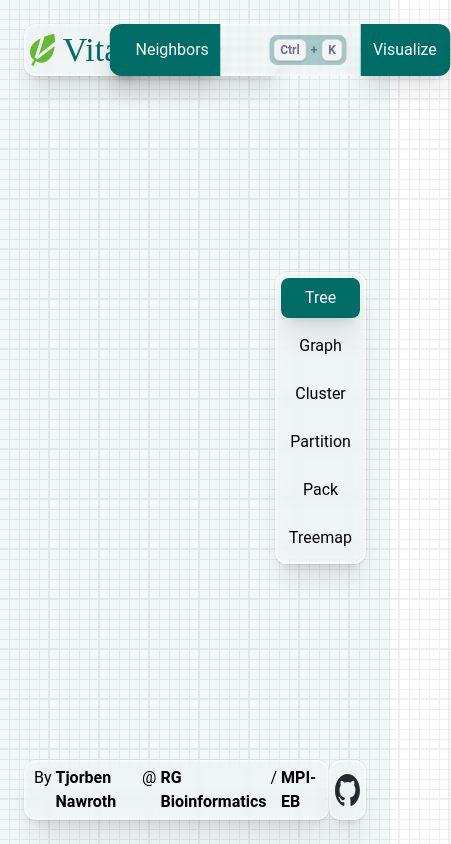
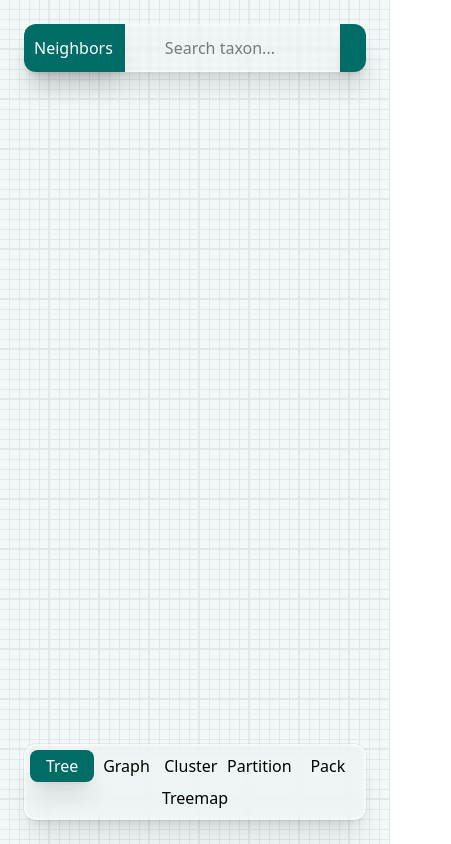
Before and after one commit to Tjorbenn/Vitax, a website built with Vite: page index.html in a window 390 px wide. Shown: the whole page, 451 px wide, since content can reach past the window. Built offline with nearby package versions, Linux system fonts and the light colour scheme.

Commit message:
Added responsive behavior to header and footer and moved the display type into the footer

```diff
--- a/index.html
+++ b/index.html
@@ -29,11 +29,11 @@
       >
         <header
           id="menu-header"
-          class="relative flex h-full w-full flex-initial basis-1/24 flex-row items-start justify-start gap-4"
+          class="relative flex h-fit w-full flex-initial flex-row items-center justify-center gap-4 lg:justify-between"
         >
           <div
             id="menu-header-title"
-            class="round-box floating glass bouncy flex h-fit w-fit shrink-0 flex-row items-center gap-2 cursor-default pointer-events-auto"
+            class="round-box floating glass bouncy hidden h-full w-fit shrink-0 flex-row items-center gap-2 self-start cursor-default pointer-events-auto lg:flex"
           >
             <img
               src="images/logo.svg"
@@ -47,7 +47,7 @@
           </div>
           <search
             id="taxonomy-search"
-            class="floating absolute left-1/2 top-0 -translate-x-1/2 mx-auto flex h-full w-1/2 items-center rounded-xl transition-all duration-300 ease-in-out focus-within:scale-105 focus-within:shadow-2xl hover:scale-105 hover:shadow-2xl pointer-events-auto"
+            class="floating flex w-full h-12 items-center rounded-xl transition-all duration-300 ease-in-out focus-within:scale-105 focus-within:shadow-2xl hover:scale-105 hover:shadow-2xl pointer-events-auto lg:absolute lg:left-1/2 lg:-translate-x-1/2 lg:w-1/2"
           >
             <fieldset
               title="Search Taxonomy"
@@ -55,10 +55,10 @@
             >
               <button
                 id="taxonomy-type-dropdown"
-                class="bg-green border-green/50 h-full cursor-pointer rounded-l-xl border-y-2 border-l-2 p-1 pl-6 pr-3 text-white shadow-xl transition-transform duration-75 active:scale-90 z-9"
+                class="bg-green border-green/50 h-full cursor-pointer rounded-l-xl border-y-2 border-l-2 p-1 text-white shadow-xl transition-transform duration-75 active:scale-90 z-9 pl-2 pr-3 flex flex-row items-center justify-center"
               >
                 <icon-material-symbols-arrow-drop-down-rounded
-                  class="text-white absolute left-1 z-10 text-center top-1/2 -translate-y-1/2"
+                  class="text-white relative text-center"
                 ></icon-material-symbols-arrow-drop-down-rounded>
                 <span id="taxonomy-type"> Neighbors </span>
               </button>
@@ -70,11 +70,11 @@
                   id="taxonomy-search-input"
                   type="search"
                   placeholder="Search taxon..."
-                  class="h-full w-full border-y-2 border-white/50 bg-white/5 p-1 pr-25 pl-10 backdrop-blur-[2px] outline-none z-9"
+                  class="h-full w-full border-y-2 border-white/50 bg-white/5 p-1 pr-4 pl-10 backdrop-blur-[2px] outline-none z-9 lg:pr-25"
                 />
               </div>
               <div
-                class="bg-green/30 pointer-events-none absolute top-1/2 right-26 z-10 flex -translate-y-1/2 items-center space-x-1 rounded-lg p-1 inset-shadow-sm"
+                class="bg-green/30 pointer-events-none absolute top-1/2 right-30 z-10 hidden -translate-y-1/2 items-center space-x-1 rounded-lg p-1 inset-shadow-sm lg:flex"
               >
                 <kbd
                   class="rounded-md border border-gray-300 bg-gray-100 px-1.5 py-0.5 font-sans text-xs font-semibold text-gray-500 shadow-sm"
@@ -89,9 +89,12 @@
               <button
                 id="taxonomy-visualize-button"
                 type="submit"
-                class="bg-green border-green/50 h-full cursor-pointer rounded-r-xl border-y-2 border-r-2 p-1 px-3 text-white shadow-xl transition-transform duration-75 active:scale-90 z-9"
+                class="bg-green border-green/50 h-full cursor-pointer rounded-r-xl border-y-2 border-r-2 p-1 text-white shadow-xl transition-transform duration-75 active:scale-90 z-9 px-3 flex flex-row items-center justify-center"
               >
-                Visualize
+                <span class="hidden mr-1 md:block"> Visualize </span>
+                <icon-material-symbols-draw-collage
+                  class="text-white relative text-center md:hidden"
+                ></icon-material-symbols-draw-collage>
               </button>
             </fieldset>
             <ul
@@ -132,16 +135,44 @@
             </div>
           </search>
         </header>
-        <div
-          id="menu-middle"
-          class="flex w-full flex-auto shrink-3 flex-row items-center justify-end pointer-events-none"
+        <footer
+          id="menu-footer"
+          class="relative flex w-full flex-initial basis-1/24 flex-col items-center justify-center gap-4 md:flex-row md:justify-between pointer-events-none"
         >
+          <div
+            id="impressum"
+            class="round-box floating glass bouncy hidden flex-row items-center gap-2 px-2 lg:flex"
+          >
+            <span class="flex flex-col">
+              <div>
+                By
+                <a
+                  href="https://github.com/Tjorbenn"
+                  class="pointer-events-auto mx-1 font-semibold"
+                  target="_blank"
+                  rel="noopener noreferrer"
+                >
+                  Tjorben Nawroth</a
+                >
+              </div>
+              <div>
+                @
+                <a
+                  href="https://evolbioinf.github.io"
+                  class="pointer-events-auto mx-1 font-semibold"
+                  target="_blank"
+                  rel="noopener noreferrer"
+                  >RG Bioinformatics</a
+                >
+              </div>
+            </span>
+          </div>
           <fieldset
             id="display-type"
             title="Display Type"
-            class="round-box floating glass bouncy flex flex-col flex-wrap gap-2 pointer-events-auto"
+            class="round-box floating glass bouncy pointer-events-auto flex flex-row flex-wrap gap-0 justify-center lg:gap-2 w-full lg:w-fit lg:absolute lg:left-1/2 lg:-translate-x-1/2"
           >
-            <div>
+            <div class="flex-1">
               <input
                 type="radio"
                 name="display-option"
@@ -152,11 +183,11 @@
               />
               <label
                 for="tree"
-                class="peer-checked:bg-green block cursor-pointer rounded-lg p-2 text-center select-none peer-checked:text-white peer-checked:shadow-xl"
+                class="peer-checked:bg-green block cursor-pointer select-none rounded-lg p-1 md:p-2 text-center peer-checked:text-white peer-checked:shadow-xl"
                 >Tree</label
               >
             </div>
-            <div>
+            <div class="flex-1">
               <input
                 type="radio"
                 name="display-option"
@@ -166,11 +197,11 @@
               />
               <label
                 for="graph"
-                class="peer-checked:bg-green block cursor-pointer rounded-lg p-2 text-center select-none peer-checked:text-white peer-checked:shadow-xl"
+                class="peer-checked:bg-green block cursor-pointer select-none rounded-lg p-1 md:p-2 text-center peer-checked:text-white peer-checked:shadow-xl"
                 >Graph</label
               >
             </div>
-            <div>
+            <div class="flex-1">
               <input
                 type="radio"
                 name="display-option"
@@ -180,11 +211,11 @@
               />
               <label
                 for="cluster"
-                class="peer-checked:bg-green block cursor-pointer rounded-lg p-2 text-center select-none peer-checked:text-white peer-checked:shadow-xl"
+                class="peer-checked:bg-green block cursor-pointer select-none rounded-lg p-1 md:p-2 text-center peer-checked:text-white peer-checked:shadow-xl"
                 >Cluster</label
               >
             </div>
-            <div>
+            <div class="flex-1">
               <input
                 type="radio"
                 name="display-option"
@@ -194,11 +225,11 @@
               />
               <label
                 for="partition"
-                class="peer-checked:bg-green block cursor-pointer rounded-lg p-2 text-center select-none peer-checked:text-white peer-checked:shadow-xl"
+                class="peer-checked:bg-green block cursor-pointer select-none rounded-lg p-1 md:p-2 text-center peer-checked:text-white peer-checked:shadow-xl"
                 >Partition</label
               >
             </div>
-            <div>
+            <div class="flex-1">
               <input
                 type="radio"
                 name="display-option"
@@ -208,11 +239,11 @@
               />
               <label
                 for="pack"
-                class="peer-checked:bg-green block cursor-pointer rounded-lg p-2 text-center select-none peer-checked:text-white peer-checked:shadow-xl"
+                class="peer-checked:bg-green block cursor-pointer select-none rounded-lg p-1 md:p-2 text-center peer-checked:text-white peer-checked:shadow-xl"
                 >Pack</label
               >
             </div>
-            <div>
+            <div class="flex-1">
               <input
                 type="radio"
                 name="display-option"
@@ -222,51 +253,14 @@
               />
               <label
                 for="treemap"
-                class="peer-checked:bg-green block cursor-pointer rounded-lg p-2 text-center select-none peer-checked:text-white peer-checked:shadow-xl"
+                class="peer-checked:bg-green block cursor-pointer select-none rounded-lg p-1 md:p-2 text-center peer-checked:text-white peer-checked:shadow-xl"
                 >Treemap</label
               >
             </div>
           </fieldset>
-        </div>
-        <footer
-          id="menu-footer"
-          class="flex w-full flex-initial basis-1/24 flex-row justify-between pointer-events-none"
-        >
-          <div
-            id="impressum"
-            class="round-box floating glass bouncy flex flex-row gap-2 items-center px-2"
-          >
-            <span class="flex flex-row">
-              By
-              <a
-                href="https://github.com/Tjorbenn"
-                class="pointer-events-auto font-semibold mx-1"
-                target="_blank"
-                rel="noopener noreferrer"
-              >
-                Tjorben Nawroth</a
-              >
-              @
-              <a
-                href="https://evolbioinf.github.io"
-                class="pointer-events-auto font-semibold mx-1"
-                target="_blank"
-                rel="noopener noreferrer"
-                >RG Bioinformatics</a
-              >
-              /
-              <a
-                href="https://www.evolbio.mpg.de"
-                class="pointer-events-auto font-semibold ml-1"
-                target="_blank"
-                rel="noopener noreferrer"
-                >MPI-EB</a
-              >
-            </span>
-          </div>
           <div
             id="github-info"
-            class="round-box floating glass bouncy flex flex-row gap-2 items-center"
+            class="round-box floating glass bouncy hidden flex-row items-center gap-2 lg:flex"
           >
             <a
               href="https://github.com/Tjorbenn/Vitax"
@@ -276,12 +270,12 @@
             >
               <img
                 src="images/github.svg"
-                class="h-8"
+                class="h-[2em]"
               />
             </a>
             <div
               id="build-hash"
-              class="flex flex-row gap-1 items-center"
+              class="flex flex-row items-center gap-1"
               hidden
             >
               <a
--- a/src/icons.ts
+++ b/src/icons.ts
@@ -1,2 +1,3 @@
 import "~icons/material-symbols/search-rounded";
 import "~icons/material-symbols/arrow-drop-down-rounded";
+import "~icons/material-symbols/draw-collage";
--- a/src/style.css
+++ b/src/style.css
@@ -1,11 +1,11 @@
-@import "tailwindcss";
-
 @import "@fontsource-variable/merriweather";
 @import "@fontsource-variable/roboto";
 
+@import "tailwindcss";
+
 @theme {
-  --font-sans: "Roboto", ui-sans-serif, system-ui, sans-serif;
-  --font-serif: "Merriweather", ui-serif, serif;
+  --font-sans: "Roboto Variable", ui-sans-serif, system-ui, sans-serif;
+  --font-serif: "Merriweather Variable", ui-serif, serif;
   --font-mono: Menlo, ui-monospace, monospace;
 
   --color-green: #006c66;
@@ -58,7 +58,7 @@
   }
 
   h1 {
-    font-family: "Merriweather", serif;
+    font-family: var(--font-serif);
     font-weight: 400;
     font-size: 34px;
     line-height: 40px;
@@ -67,7 +67,7 @@
   }
 
   h2 {
-    font-family: "Merriweather", serif;
+    font-family: var(--font-serif);
     font-weight: 400;
     font-size: 22px;
     line-height: 30px;
@@ -76,7 +76,7 @@
   }
 
   h3 {
-    font-family: "Merriweather", serif;
+    font-family: var(--font-serif);
     font-weight: 400;
     font-size: 19px;
     line-height: 26px;
@@ -85,7 +85,7 @@
   }
 
   h4 {
-    font-family: "Merriweather", serif;
+    font-family: var(--font-serif);
     font-weight: 400;
     font-size: 16px;
     line-height: 22px;
@@ -94,7 +94,7 @@
   }
 
   h5 {
-    font-family: "Merriweather", serif;
+    font-family: var(--font-serif);
     font-weight: 400;
     font-size: 14px;
     line-height: 20px;
@@ -103,7 +103,7 @@
   }
 
   h6 {
-    font-family: "Merriweather", serif;
+    font-family: var(--font-serif);
     font-weight: 400;
     font-size: 13px;
     line-height: 18px;
@@ -112,7 +112,7 @@
   }
 
   p {
-    font-family: "Roboto", sans-serif;
+    font-family: var(--font-sans);
     font-weight: 300;
     font-size: 16px;
     line-height: 27px;
@@ -121,7 +121,7 @@
   }
 
   blockquote {
-    font-family: "Roboto", sans-serif;
+    font-family: var(--font-sans);
     font-weight: 300;
     font-size: 20px;
     line-height: 28px;
@@ -130,7 +130,7 @@
   }
 
   blockquote footer {
-    font-family: "Roboto", sans-serif;
+    font-family: var(--font-sans);
     font-weight: 300;
     font-size: 16px;
     line-height: 22px;
@@ -139,7 +139,7 @@
   }
 
   time {
-    font-family: "Roboto", sans-serif;
+    font-family: var(--font-sans);
     font-weight: 900;
     font-size: 12px;
     line-height: 16px;
@@ -160,7 +160,7 @@
   }
 
   .lead {
-    font-family: "Roboto", sans-serif;
+    font-family: var(--font-sans);
     font-weight: 300;
     font-size: 24px;
     line-height: 34px;
```
